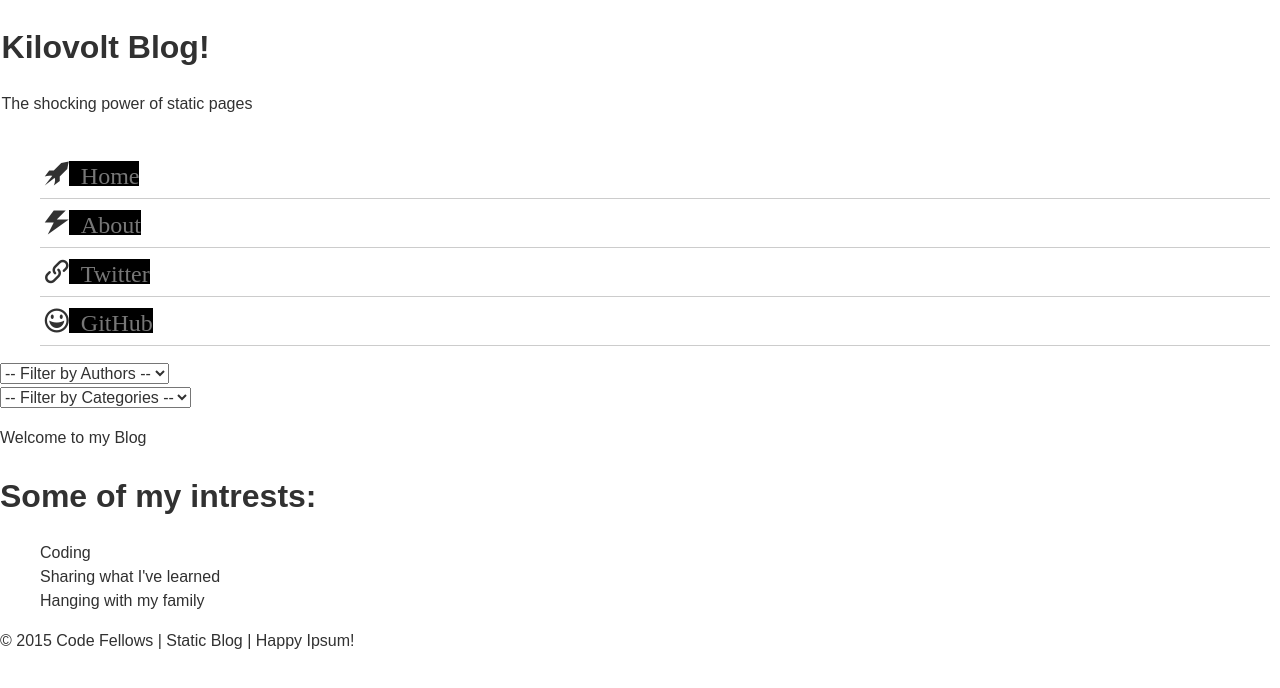
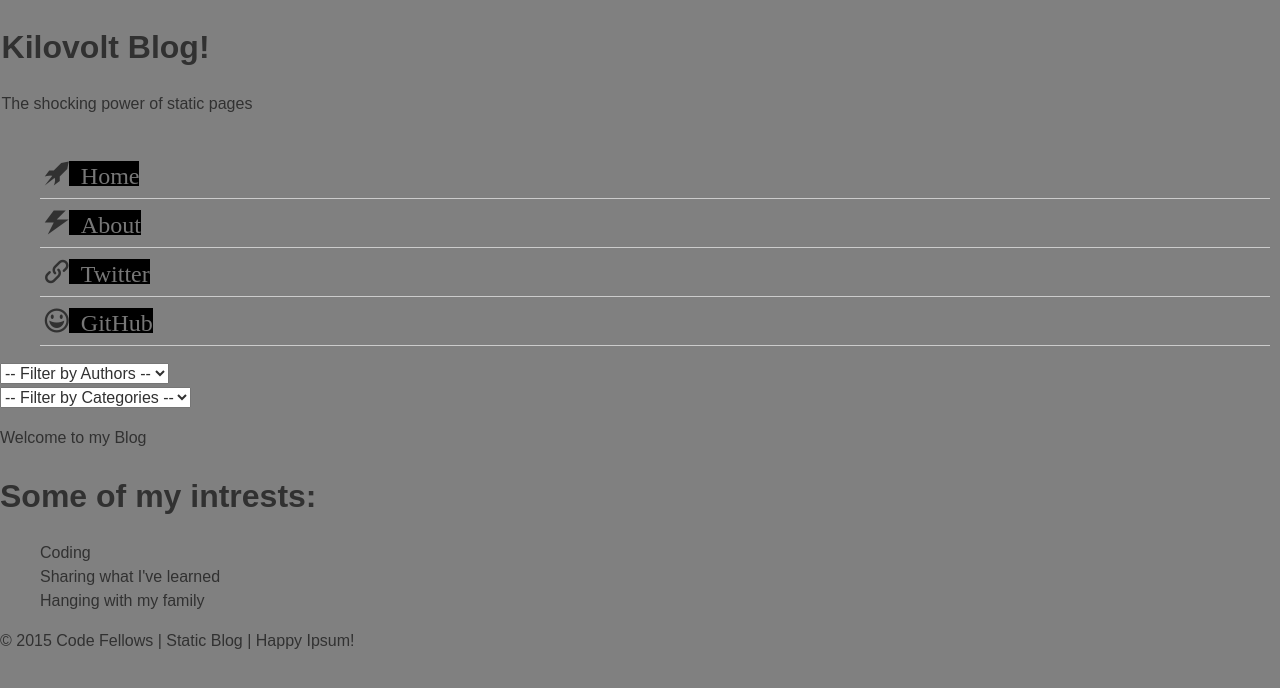
Before and after one commit to Kimberly380/pairProgrammingWkOne, a plain HTML site: page starter-code/index.html in a window 1280 px wide. Drawn offline with nearby package versions, Linux system fonts and the light colour scheme; a script that the page names is missing; files whose address does not match are found by name.

Commit message:
added some style and fixed a error

```diff
--- a/starter-code/scripts/articleView.js
+++ b/starter-code/scripts/articleView.js
@@ -119,7 +119,7 @@ articleView.setTeasers = function() {
 
 };
 
-// TODO: Call all of the above functions, once we are sure the DOM is ready.
+// Done: Call all of the above functions, once we are sure the DOM is ready.
 $(function(){
   articleView.populateFilters();
   articleView.handleAuthorFilter();
--- a/starter-code/styles/base.css
+++ b/starter-code/styles/base.css
@@ -43,3 +43,7 @@ a{
   color:red;
   background-color:black;
 }
+
+body {
+  background-color:grey;
+}
```
